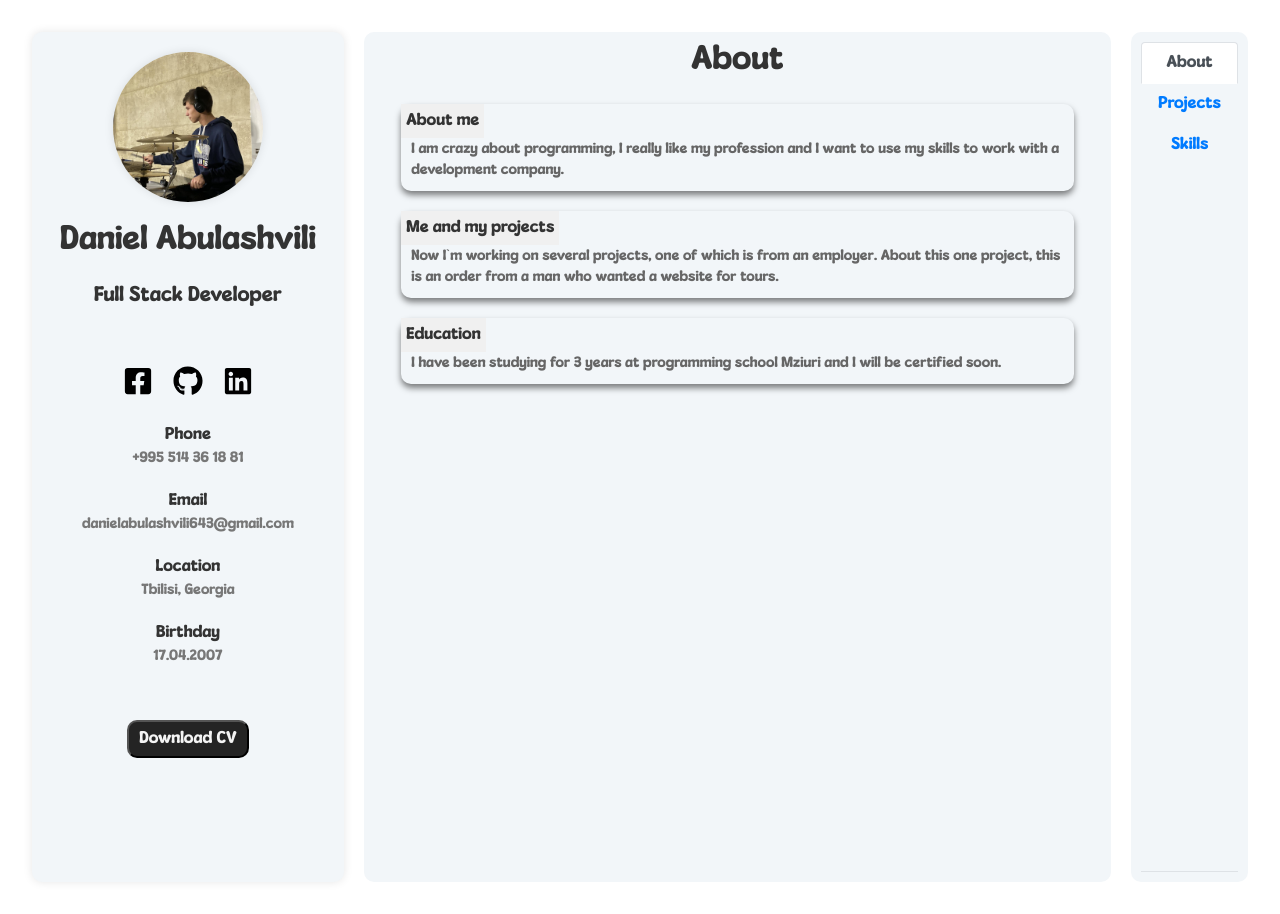
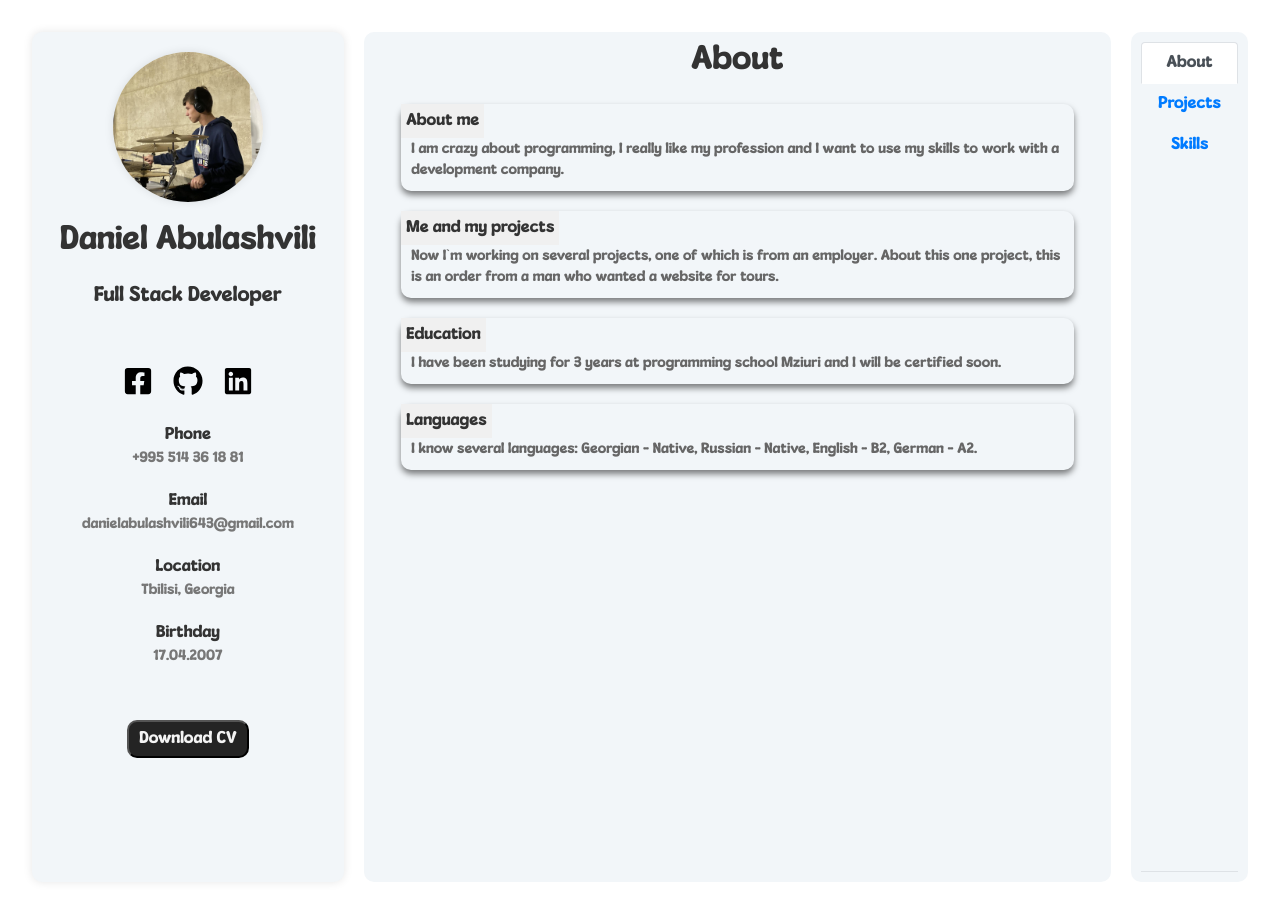
Before and after one commit to Daniel160407/Portfolio, a React (Vite) app: page / in a window 1280 px wide. Built offline with nearby package versions, Linux system fonts and the light colour scheme.

Commit message:
Added languages info

```diff
--- a/src/components/content/About.jsx
+++ b/src/components/content/About.jsx
@@ -20,6 +20,10 @@ function About() {
                     certified soon.
                 </div>
             </div>
+            <div className="paragraph-container">
+                <div className="paragraph-title">Languages</div>
+                <div className="paragraph-text">I know several languages: Georgian - Native, Russian - Native, English - B2, German - A2.</div>
+            </div>
         </div>
     );
 }
```
